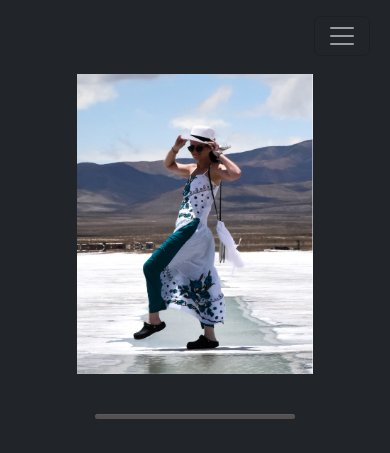
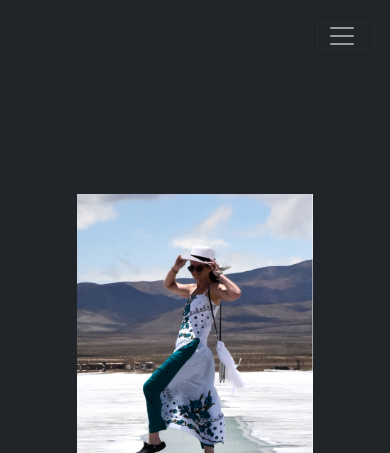
Before and after one commit to tomasrepetto/PF-Repetto, a website: page pages/about.html in a window 390 px wide. Shown: the top 453 px of the page. Drawn offline with nearby package versions, Linux system fonts and the light colour scheme.

Commit message:
PF + Repetto

```diff
--- a/scss/_estructure.scss
+++ b/scss/_estructure.scss
@@ -417,7 +417,7 @@ footer {
 
 /* Responsive Tablet */
 
-@media only screen and (max-width: 1024px){
+@media only screen and (max-width: 1180px){
     body{
         width: 100%;
     }
@@ -448,6 +448,7 @@ footer {
 
         #portada {
             text-align: center;
+            margin: 430px 0px;
 
             h1 {
                 font-size: 20px;
@@ -475,7 +476,7 @@ footer {
         #biogra {
             display: flex;
             flex-direction: column;
-            margin: 10px;
+            margin: 130px 0px;
 
             .foto {
                 height: 300px;
```
Also changed, not shown: css/style.css, 1 other file.
